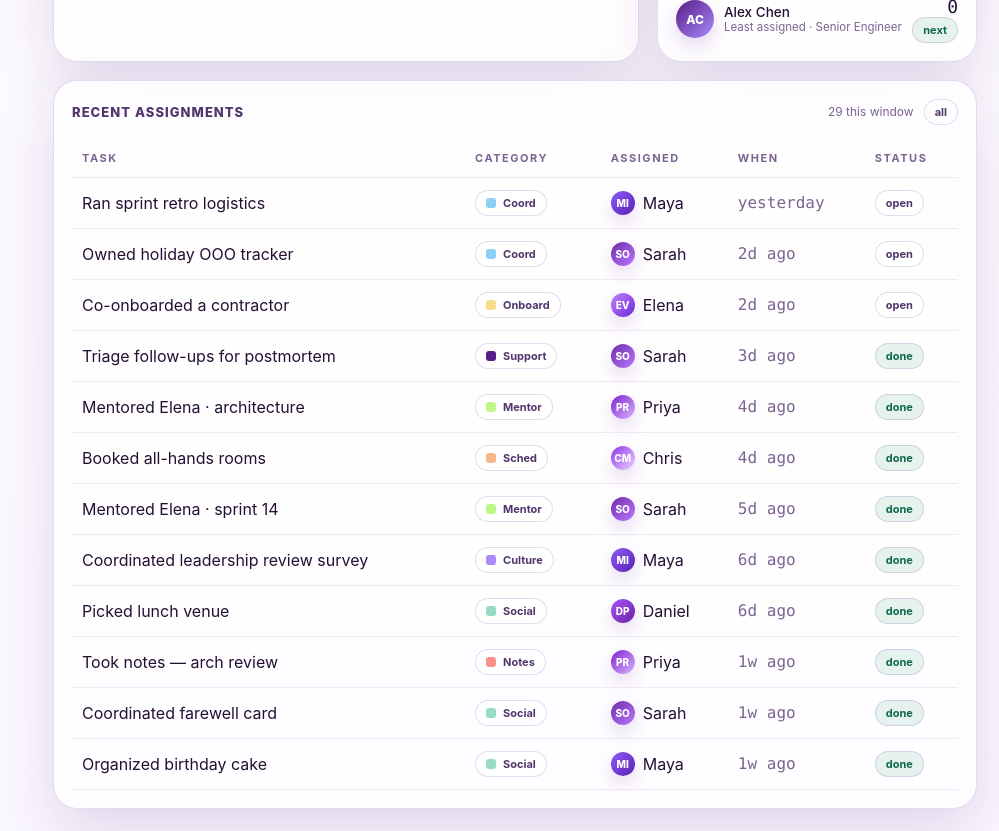
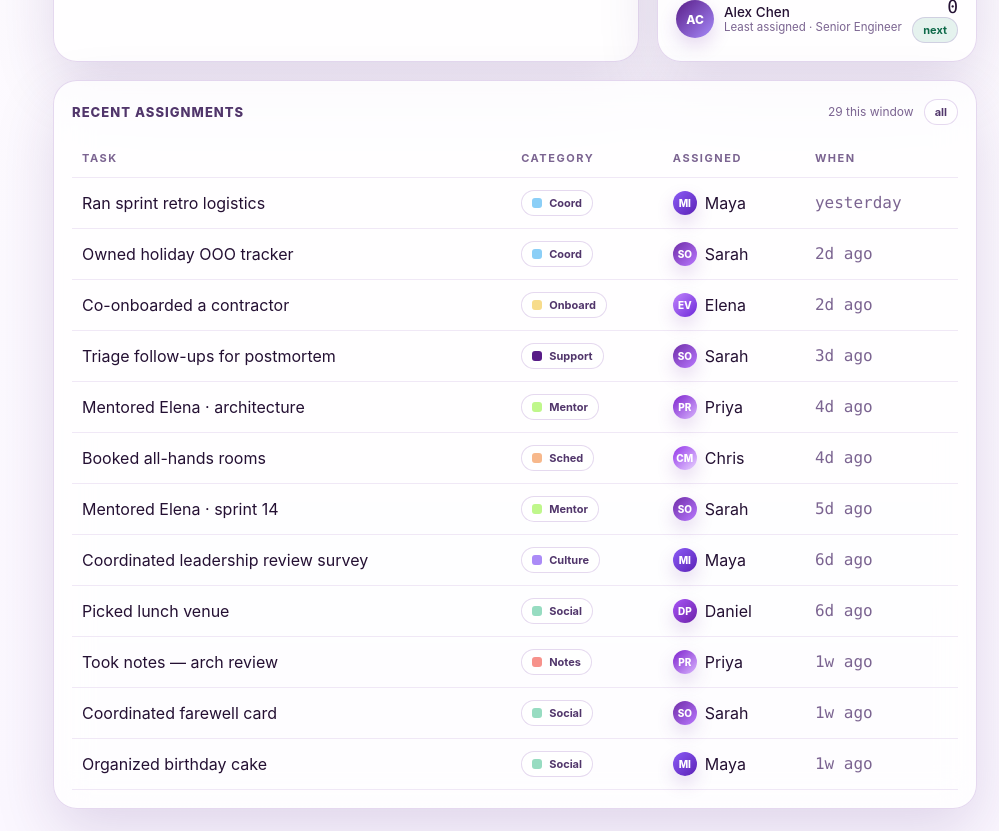
Before and after one commit to jenniyan/VenusHacks2026, a React (Create React App) app in the folder client/: page / in a window 1280 px wide. Shown: the part 1120-1951 px from the top of the page, without its empty margins (281-1280 px from the left). Built offline with nearby package versions, Linux system fonts and the light colour scheme.

Commit message:
chore: remove status from recent assignments

```diff
--- a/client/src/pages/dashboard/Dashboard.jsx
+++ b/client/src/pages/dashboard/Dashboard.jsx
@@ -69,15 +69,6 @@ function Dashboard({ history, threshold }) {
             delta={<>0 = equal · 1 = max imbalance · target <b>≤ 0.25</b></>}
           />
         </Card>
-        <Card title="Concentration">
-          <Stat
-            value={`${Math.round((byPerson[top.id] / total) * 100)}`}
-            unit="% on top contributor"
-            label=""
-            delta={<><b>{top.name.split(" ")[0]}</b> · {byPerson[top.id]} of {total} tasks</>}
-            deltaKind="up"
-          />
-        </Card>
       </div>
 
       {/* main split: distribution + side facts */}
--- a/client/src/pages/dashboard/components/Assignments.jsx
+++ b/client/src/pages/dashboard/components/Assignments.jsx
@@ -20,7 +20,6 @@ export default function Assignments({ history, NPT_CATEGORIES, CATEGORY_COLOR })
 						<th>Category</th>
 						<th>Assigned</th>
 						<th>When</th>
-						<th className="right">Status</th>
 					</tr>
 				</thead>
 				<tbody>
@@ -39,11 +38,6 @@ export default function Assignments({ history, NPT_CATEGORIES, CATEGORY_COLOR })
 									</div>
 								</td>
 								<td className="mono" style={{ color: "var(--c-mute)" }}>{relTime(task.days)}</td>
-								<td className="right">
-									{task.status === "done"
-										? <Pill kind="good">done</Pill>
-										: <Pill kind="ghost">open</Pill>}
-								</td>
 							</tr>
 						);
 					})}
--- a/client/src/pages/data.js
+++ b/client/src/pages/data.js
@@ -45,47 +45,47 @@ const TEAM = [
 // dates are days ago. Designed to show clear imbalance (Sarah/Maya/Priya skewed).
 const TASK_HISTORY = [
   // Sarah — heavy
-  { id: "t01", person: "sarah",  category: "notes",        title: "Took notes — Q3 planning",        days: 28, status: "done" },
-  { id: "t02", person: "sarah",  category: "docs_housekeeping", title: "Cleaned up design review notes",    days: 24, status: "done" },
-  { id: "t03", person: "sarah",  category: "social",       title: "Organized team dinner",            days: 21, status: "done" },
-  { id: "t04", person: "sarah",  category: "onboarding",   title: "Onboarded contractor (J. Liu)",    days: 17, status: "done" },
-  { id: "t05", person: "sarah",  category: "recognition",  title: "Posted kudos after staff sync",     days: 14, status: "done" },
-  { id: "t06", person: "sarah",  category: "scheduling",   title: "Scheduled offsite logistics",      days: 11, status: "done" },
-  { id: "t07", person: "sarah",  category: "social",       title: "Coordinated farewell card",         days:  8, status: "done" },
-  { id: "t08", person: "sarah",  category: "mentoring",    title: "Mentored Elena · sprint 14",        days:  5, status: "done" },
-  { id: "t09", person: "sarah",  category: "support_triage", title: "Triage follow-ups for postmortem",   days:  3, status: "done" },
-  { id: "t10", person: "sarah",  category: "coordination", title: "Owned holiday OOO tracker",         days:  2, status: "open" },
+  { id: "t01", person: "sarah",  category: "notes",        title: "Took notes — Q3 planning",        days: 28},
+  { id: "t02", person: "sarah",  category: "docs_housekeeping", title: "Cleaned up design review notes",    days: 24},
+  { id: "t03", person: "sarah",  category: "social",       title: "Organized team dinner",            days: 21},
+  { id: "t04", person: "sarah",  category: "onboarding",   title: "Onboarded contractor (J. Liu)",    days: 17},
+  { id: "t05", person: "sarah",  category: "recognition",  title: "Posted kudos after staff sync",     days: 14},
+  { id: "t06", person: "sarah",  category: "scheduling",   title: "Scheduled offsite logistics",      days: 11},
+  { id: "t07", person: "sarah",  category: "social",       title: "Coordinated farewell card",         days:  8},
+  { id: "t08", person: "sarah",  category: "mentoring",    title: "Mentored Elena · sprint 14",        days:  5},
+  { id: "t09", person: "sarah",  category: "support_triage", title: "Triage follow-ups for postmortem",   days:  3},
+  { id: "t10", person: "sarah",  category: "coordination", title: "Owned holiday OOO tracker",         days:  2},
 
   // Maya — also heavy
   { id: "t11", person: "maya",   category: "notes",        title: "Took notes — weekly sync",          days: 27, status: "done" },
   { id: "t12", person: "maya",   category: "onboarding",   title: "Onboarded Elena",                   days: 22, status: "done" },
   { id: "t13", person: "maya",   category: "interviewing", title: "Ran interview debrief for design crit", days: 19, status: "done" },
   { id: "t14", person: "maya",   category: "mentoring",    title: "Mentored Jordan · sprint 13",       days: 13, status: "done" },
-  { id: "t15", person: "maya",   category: "social",       title: "Organized birthday cake",           days:  9, status: "done" },
-  { id: "t16", person: "maya",   category: "culture_admin", title: "Coordinated leadership review survey", days:  6, status: "done" },
-  { id: "t17", person: "maya",   category: "coordination", title: "Ran sprint retro logistics",        days:  1, status: "open" },
+  { id: "t15", person: "maya",   category: "social",       title: "Organized birthday cake",           days:  9},
+  { id: "t16", person: "maya",   category: "culture_admin", title: "Coordinated leadership review survey", days:  6},
+  { id: "t17", person: "maya",   category: "coordination", title: "Ran sprint retro logistics",        days:  1},
 
   // Priya
-  { id: "t18", person: "priya",  category: "mentoring",    title: "Mentored Daniel · staff promo",     days: 25, status: "done" },
-  { id: "t19", person: "priya",  category: "onboarding",   title: "Onboarded Jordan",                  days: 20, status: "done" },
-  { id: "t20", person: "priya",  category: "coordination", title: "Ran on-call rotation rebuild",      days: 12, status: "done" },
-  { id: "t21", person: "priya",  category: "notes",        title: "Took notes — arch review",          days:  7, status: "done" },
-  { id: "t22", person: "priya",  category: "mentoring",    title: "Mentored Elena · architecture",     days:  4, status: "done" },
+  { id: "t18", person: "priya",  category: "mentoring",    title: "Mentored Daniel · staff promo",     days: 25},
+  { id: "t19", person: "priya",  category: "onboarding",   title: "Onboarded Jordan",                  days: 20},
+  { id: "t20", person: "priya",  category: "coordination", title: "Ran on-call rotation rebuild",      days: 12},
+  { id: "t21", person: "priya",  category: "notes",        title: "Took notes — arch review",          days:  7},
+  { id: "t22", person: "priya",  category: "mentoring",    title: "Mentored Elena · architecture",     days:  4},
 
   // Chris (manager) — some scheduling
-  { id: "t23", person: "chris",  category: "scheduling",   title: "Scheduled 1:1 cadence reset",       days: 23, status: "done" },
-  { id: "t24", person: "chris",  category: "coordination", title: "Coordinated cross-team launch",     days: 10, status: "done" },
-  { id: "t25", person: "chris",  category: "scheduling",   title: "Booked all-hands rooms",            days:  4, status: "done" },
+  { id: "t23", person: "chris",  category: "scheduling",   title: "Scheduled 1:1 cadence reset",       days: 23},
+  { id: "t24", person: "chris",  category: "coordination", title: "Coordinated cross-team launch",     days: 10},
+  { id: "t25", person: "chris",  category: "scheduling",   title: "Booked all-hands rooms",            days:  4},
 
   // Daniel — light
-  { id: "t26", person: "daniel", category: "other",        title: "Handled an ad hoc cross-team request", days: 15, status: "done" },
-  { id: "t27", person: "daniel", category: "social",       title: "Picked lunch venue",                 days:  6, status: "done" },
+  { id: "t26", person: "daniel", category: "other",        title: "Handled an ad hoc cross-team request", days: 15},
+  { id: "t27", person: "daniel", category: "social",       title: "Picked lunch venue",                 days:  6},
 
   // Jordan — very light
-  { id: "t28", person: "jordan", category: "scheduling",   title: "Scheduled intern coffee chat",       days:  9, status: "done" },
+  { id: "t28", person: "jordan", category: "scheduling",   title: "Scheduled intern coffee chat",       days:  9},
 
   // Elena — newest, very light
-  { id: "t29", person: "elena",  category: "onboarding",   title: "Co-onboarded a contractor",         days:  2, status: "open" },
+  { id: "t29", person: "elena",  category: "onboarding",   title: "Co-onboarded a contractor",         days:  2},
 
   // Alex — zero. By design.
 ];
```
